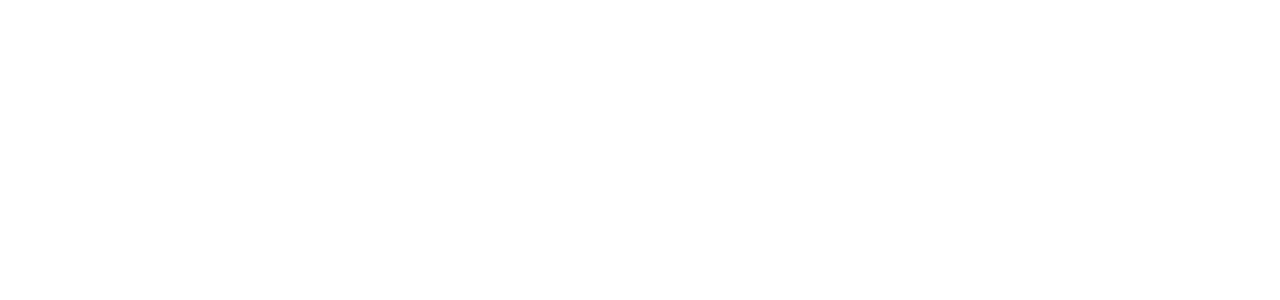
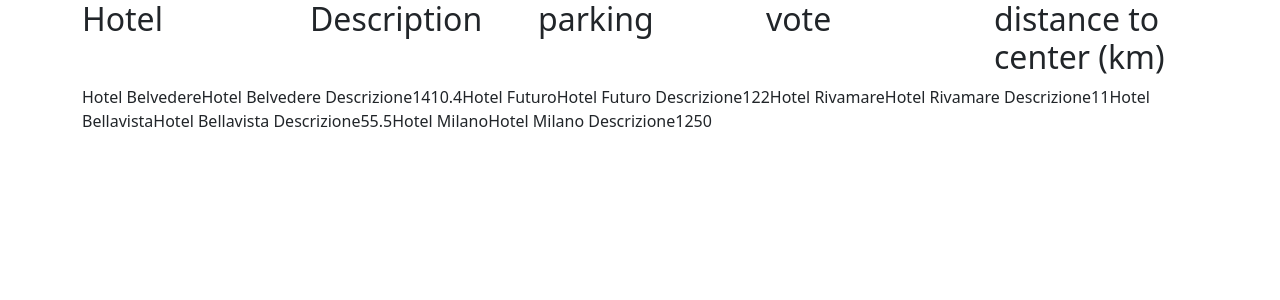
Before and after one commit to sebastianocalella/php-hotel, a PHP site: page / in a window 1280 px wide. Before the commit the part shown is empty. Shown: the top 300 px of the page. Run offline with PHP 8.4, Linux system fonts and the light colour scheme.

Commit message:
display all data on page

```diff
--- a/index.php
+++ b/index.php
@@ -40,4 +40,35 @@
 
     ];
 
-?>
+
+    ?>
+
+<!DOCTYPE html>
+<html lang="en">
+    <head>
+        <meta charset="UTF-8">
+        <meta http-equiv="X-UA-Compatible" content="IE=edge">
+        <meta name="viewport" content="width=device-width, initial-scale=1.0">
+
+        <link rel="stylesheet" href="https://cdn.jsdelivr.net/npm/bootstrap@5.2.3/dist/css/bootstrap.min.css">
+        <title>Document</title>
+    </head>
+    <body>
+        <div class="container">
+            <div class="row">
+                <div class="col"><h2>Hotel</h2></div>
+                <div class="col"><h2>Description</h2></div>
+                <div class="col"><h2>parking</h2></div>
+                <div class="col"><h2>vote</h2></div>
+                <div class="col"><h2>distance to center (km)</h2></div>
+            </div>
+            <?php
+            foreach($hotels as $hotel){
+                foreach($hotel as $hotel_info){
+                    echo $hotel_info;
+                }
+            }
+            ?>
+        </div>
+    </body>
+</html>
```
